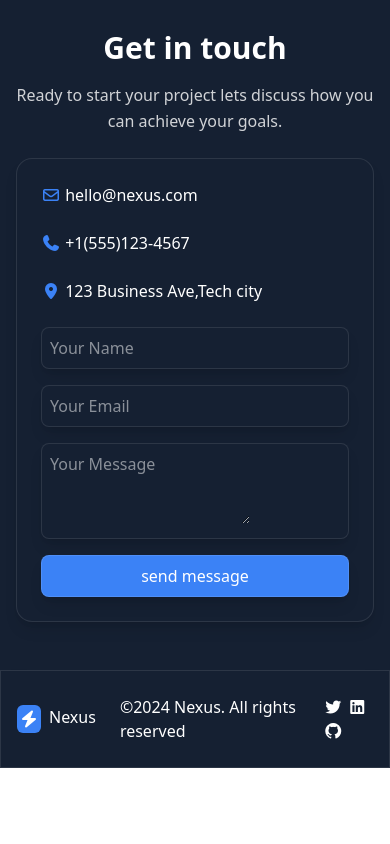
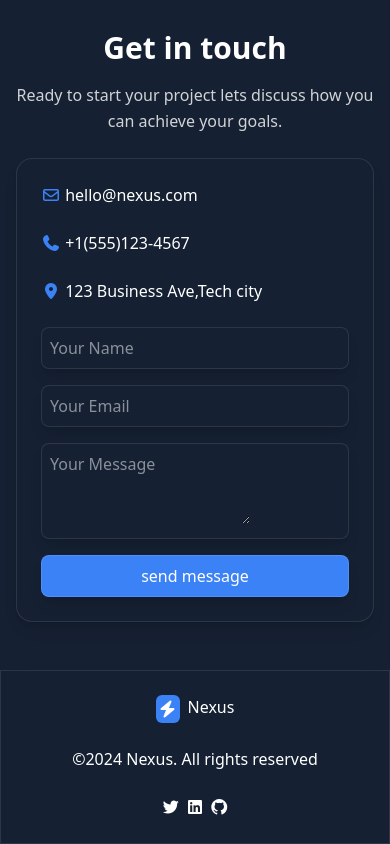
Before and after one commit to chisomifunanya345-wq/tailwind_css_personal_project, a website: page index.html in a window 390 px wide. Shown: the part 2509-3353 px from the top of the page. Before the commit the page ends 3277 px from the top, so only its background shows below. Drawn offline with Linux system fonts and the light colour scheme.

Commit message:
html sections done/styled

```diff
--- a/index.html
+++ b/index.html
@@ -258,7 +258,7 @@
 
     <footer class=" bg-blue-shade border border-white/10 shadow-lg text-white px-4 py-6 md:px-8 lg:px-16">
 
-        <div class="flex flex-row gap-6 justify-between items-center">
+        <div class="max-w-6xl mx-auto flex flex-col gap-6 justify-between items-center md:flex-row ">
 
 
             <div class="flex gap-2">
@@ -285,5 +285,6 @@
             <div>
         </div>
     </footer>
+
 </body>
 </html>
```
Also changed, not shown: css/output.css.
